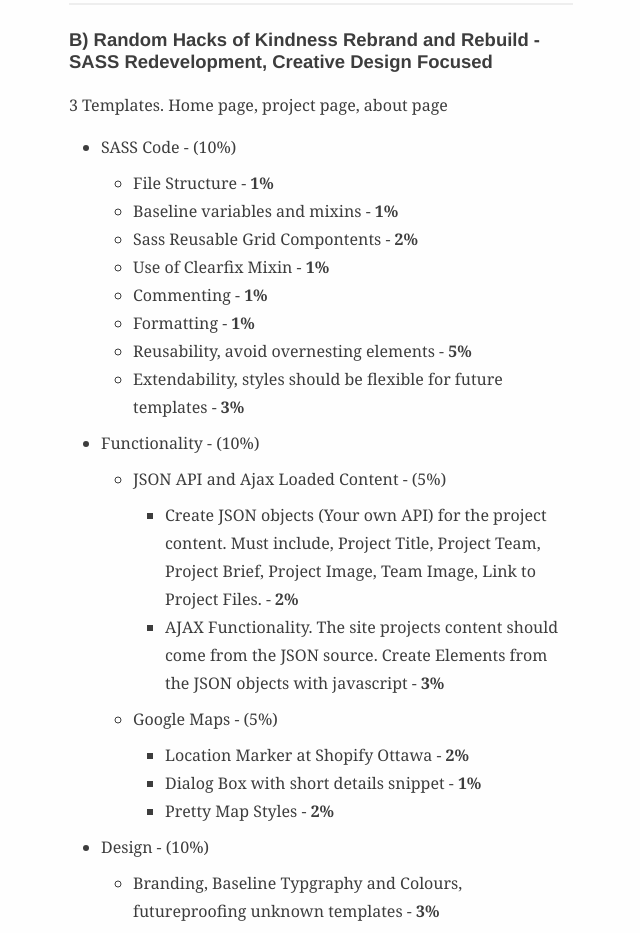
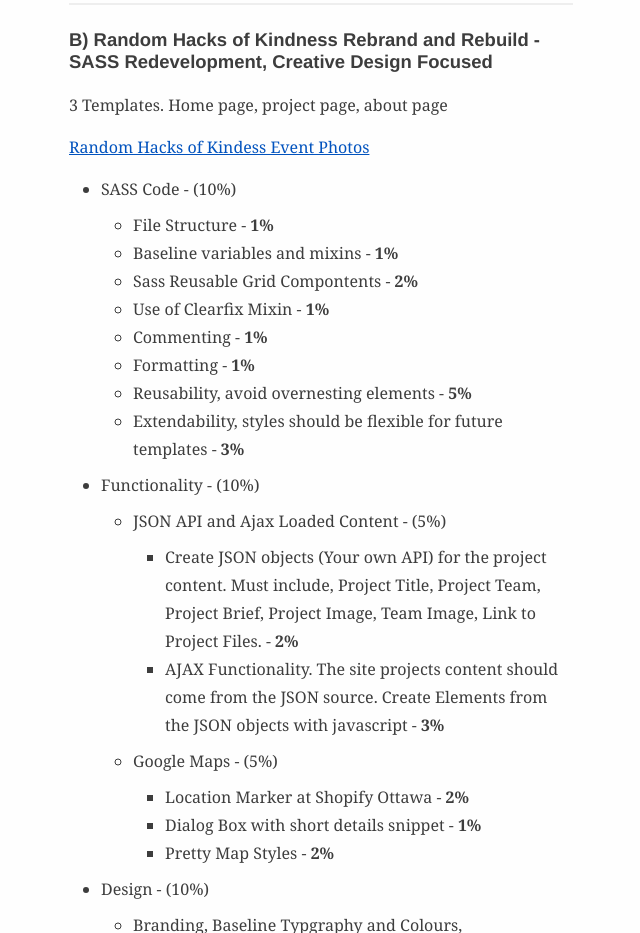
Before and after one commit to brandonbrule/mtm4086, a plain HTML site: page index.html in a window 1280 px wide. Shown: the part 6179-7112 px from the top of the page, without its empty margins (627-1267 px from the left). Drawn offline with Linux system fonts and the light colour scheme.

Commit message:
rhok event photos

```diff
--- a/index.html
+++ b/index.html
@@ -246,6 +246,7 @@
 		    <hr>
 		    <h3>B) Random Hacks of Kindness Rebrand and Rebuild - SASS Redevelopment, Creative Design Focused</h3>
 		    <p>3 Templates.  Home page, project page, about page</p>
+		    <p><a href="http://brandonbrule.com/img/rhok.zip">Random Hacks of Kindess Event Photos</a></p>
 		    <ul>
 		    	<li>SASS Code - (10%)
 		    		<ul>
```
